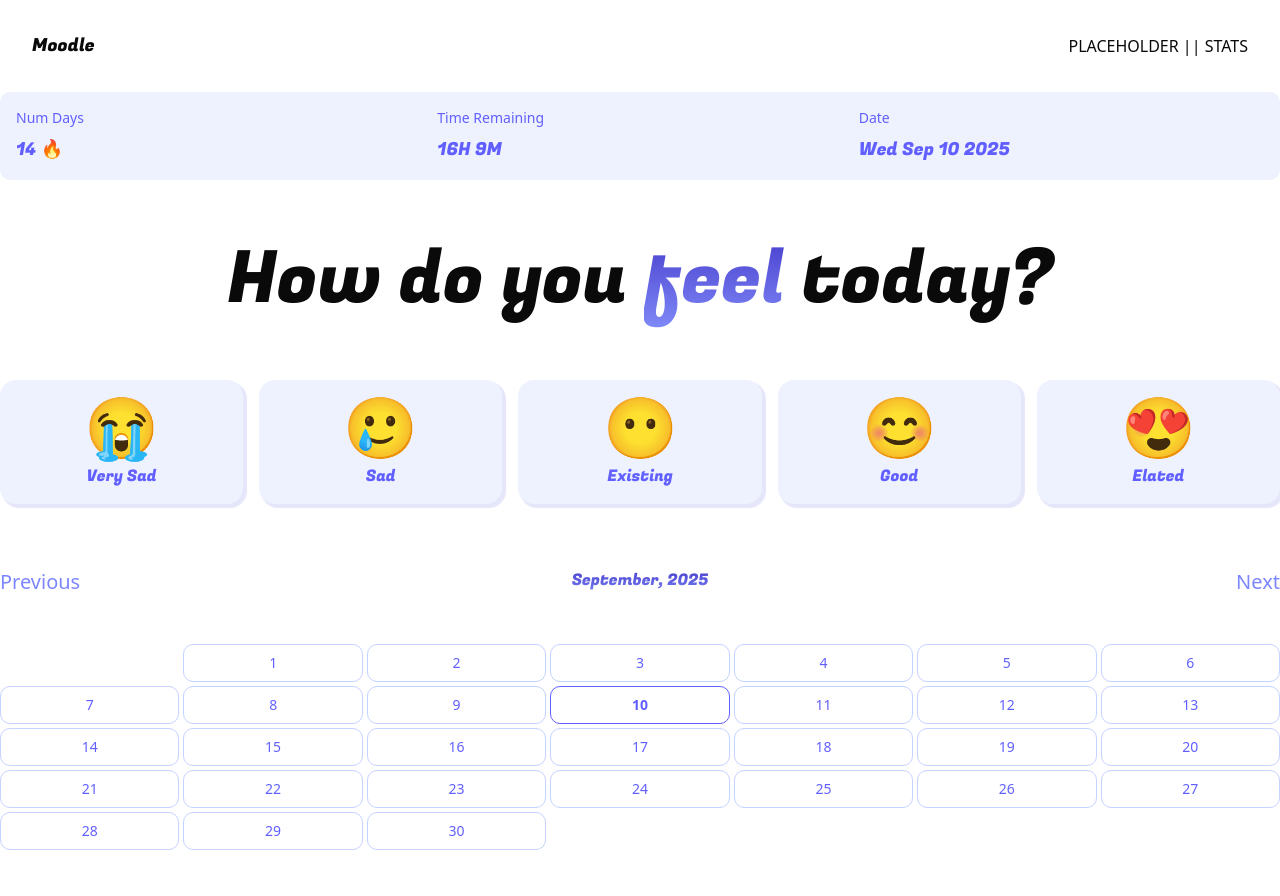
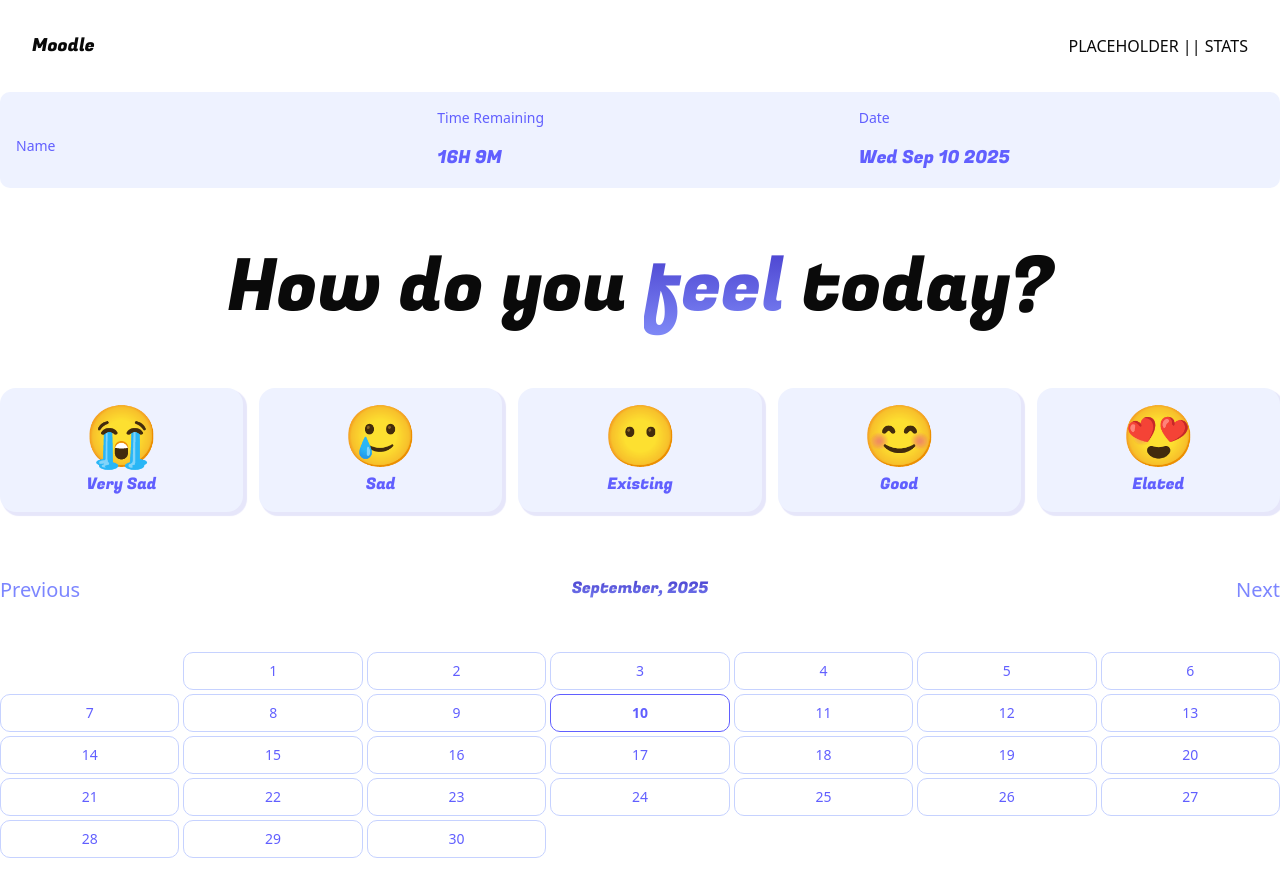
Before and after one commit to Dhanush-Poduval/Mood_Analyser, a Next.js app in the folder frontend/: page /dashboard in a window 1280 px wide. Built offline with nearby package versions, Linux system fonts and the light colour scheme; no server answers.

Commit message:
feat:made the dashboard show the user name

```diff
--- a/frontend/components/Dashboard.jsx
+++ b/frontend/components/Dashboard.jsx
@@ -16,6 +16,7 @@ export default function Dashboard() {
   const [moody , setMood]=useState("")
   const[content,setContent]=useState("")
   const[timeline,setTimeline]=useState({});
+  const[name,setName]=useState("")
 
   const handleContent=(e)=>{
     const data=e.target.value;
@@ -47,8 +48,26 @@ useEffect(() => {
       console.error("Error loading moods:", err)
     }
   }
+  async function userDetails() {
+    try{
+      const res=await fetch('http://127.0.0.1:8000/show_user',{
+        headers:{
+          'Content-type':'application/json',
+          Authorization:`Bearer ${token}`
+        }
+      })
+      const data=await res.json()
+      setName(data.name)
+      console.log(data)
+
+    }catch(error){
+      console.log("Error",error)
+    }
+
+  }
 
   fetchTimeline()
+  userDetails()
 }, [])
 
   const handleSubmit=async()=>{
@@ -87,7 +106,7 @@ useEffect(() => {
 
   const now = new Date()
   const statuses = {
-    num_days:14,
+    name:name,
     time_remaining: `${23 - now.getHours()}H ${60 - now.getMinutes()}M`,
     date:new Date().toDateString()
   }
@@ -100,11 +119,11 @@ useEffect(() => {
     'Elated': '😍',
   }
   return (
-    <div className='flex flex-col flex-1 gap-8 sm:gap-12 md:gap-16'>
-      <div className='grid grid-cols-3 bg-indigo-50 text-indigo-500 p-4 gap-4 rounded-lg'>
+    <div className='flex flex-col flex-1 gap-8 sm:gap-12 md:gap-16 justify-end'>
+      <div className='grid grid-cols-3 bg-indigo-50 text-indigo-500 p-4 gap-4 rounded-lg items-end'>
         {Object.keys(statuses).map((status, statusIndex) => {
           return (
-            <div key={statusIndex} className=' flex flex-col gap-1 sm:gap-2'>
+            <div key={statusIndex} className=' flex flex-col gap-2 sm:gap-4 '>
               <p className='font-medium capitalize text-xs sm:text-sm truncate'>{status.replaceAll('_', ' ')}</p>
               <p className={'text-base sm:text-lg truncate ' + fugaz.className}>{statuses[status]}{status === 'num_days' ? ' 🔥' : ''}</p>
             </div>
```
Also changed, not shown: 2 other files (tests, documents, lock files or other folders).
